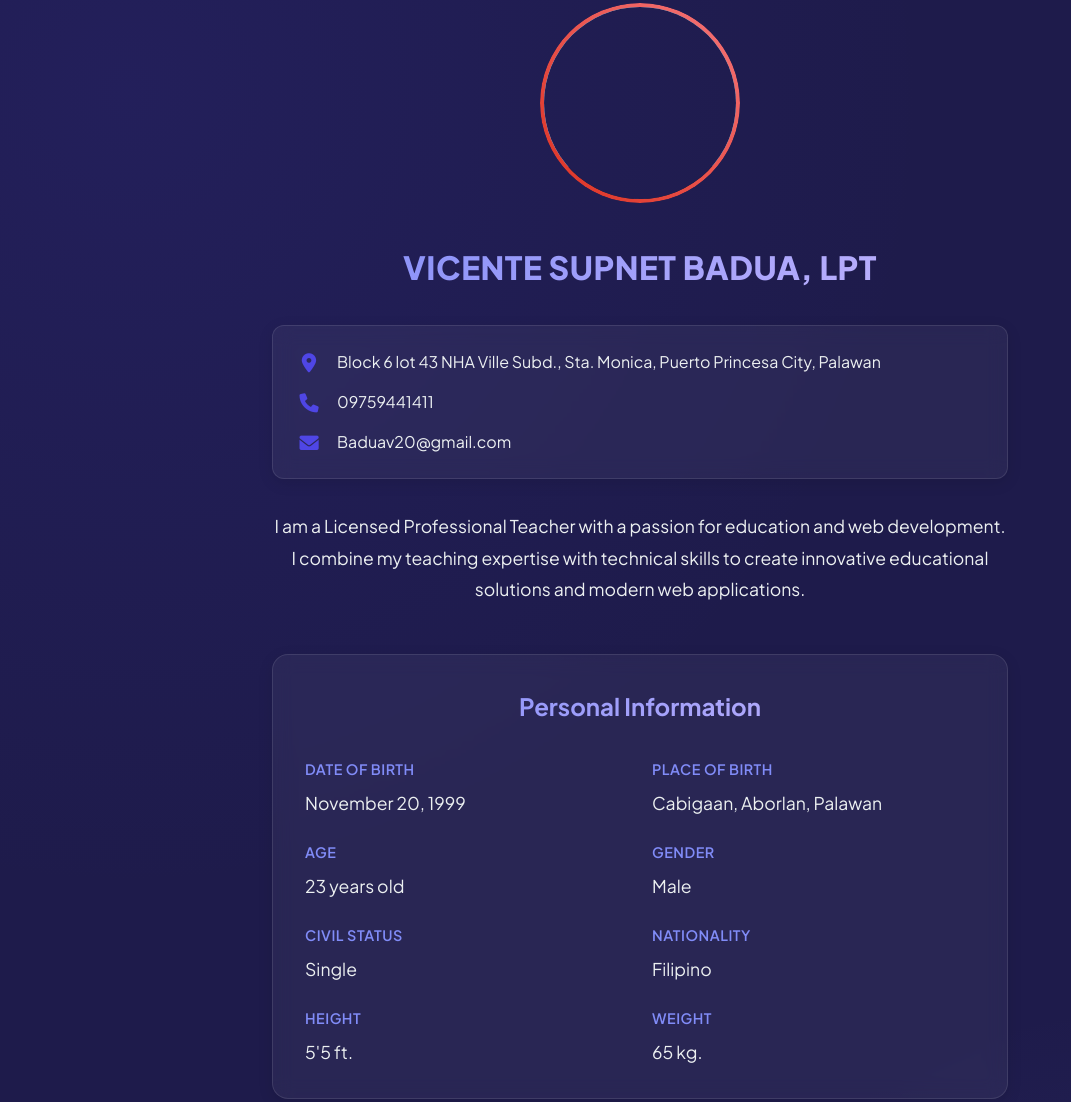
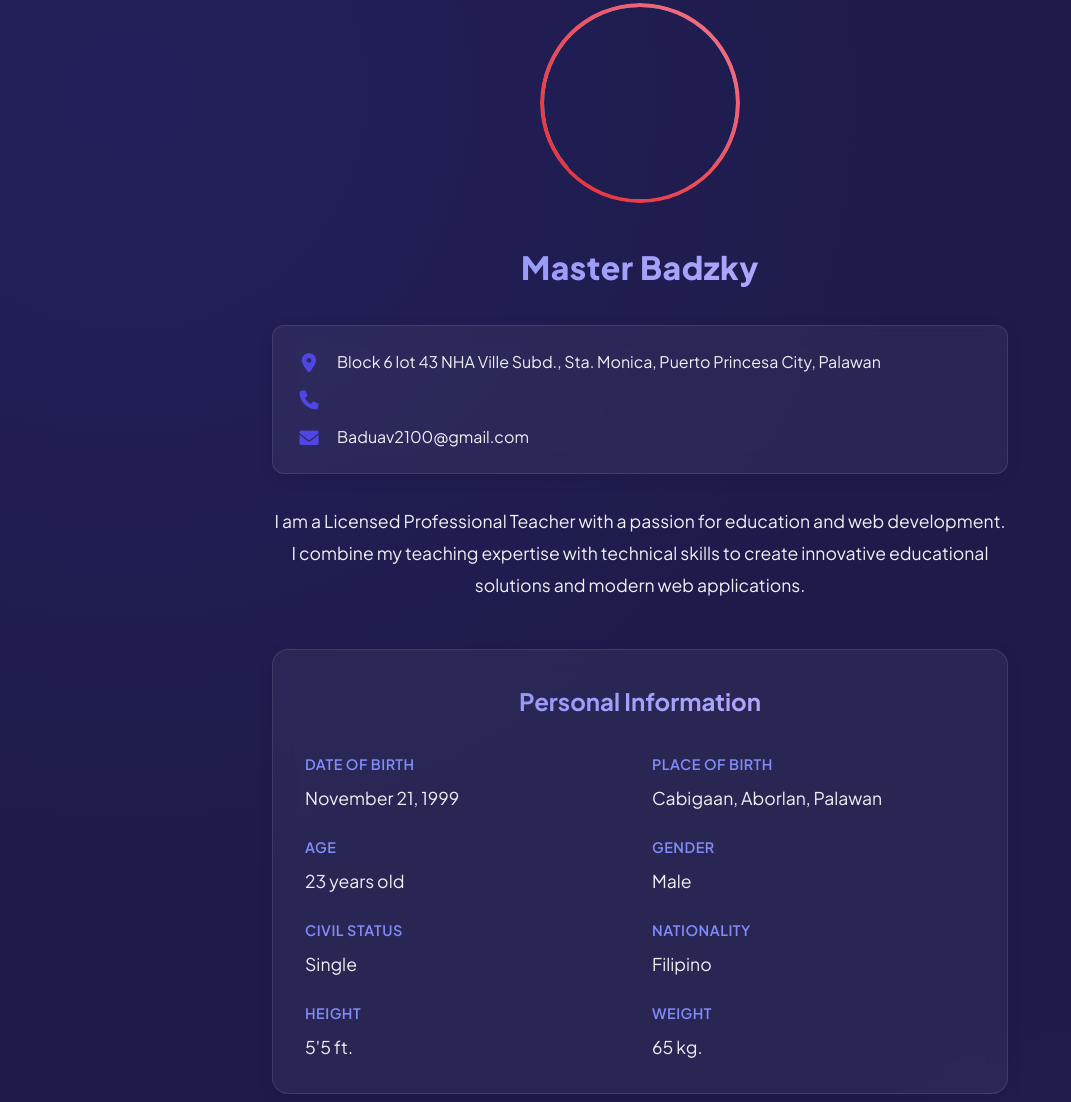
Before and after one commit to badzky/myportfolio, a plain HTML site: page index.html in a window 1280 px wide. Shown: the part 867-1969 px from the top of the page, without its empty margins (0-1071 px from the left). Drawn offline with Linux system fonts and the light colour scheme.

Commit message:
Update index.html

```diff
--- a/index.html
+++ b/index.html
@@ -26,7 +26,7 @@
 
     <section id="home" class="hero">
         <div class="hero-content">
-            <h1 class="animate-text">Hi, I'm <span class="highlight">Badua,Vicente S.</span></h1>
+            <h1 class="animate-text">Hi, I'm <span class="highlight">Davinci.</span></h1>
             <p class="animate-text">Licensed Professional Teacher & Web Developer</p>
             <p class="animate-text current-education">Currently pursuing Master in Information Technology</p>
             <div class="cta-buttons">
@@ -44,7 +44,7 @@
                     <img src="Profile.jpg" alt="Profile" class="profile-pic">
                 </div>
                 <div class="professional-title">
-                    <h3>VICENTE SUPNET BADUA, LPT</h3>
+                    <h3>Master Badzky</h3>
                 </div>
                 <div class="contact-details">
                     <div class="contact-item">
@@ -53,11 +53,11 @@
                     </div>
                     <div class="contact-item">
                         <i class="fas fa-phone"></i>
-                        <span>09759441411</span>
+
                     </div>
                     <div class="contact-item">
                         <i class="fas fa-envelope"></i>
-                        <span>Baduav20@gmail.com</span>
+                        <span>Baduav2100@gmail.com</span>
                     </div>
                 </div>
                 <p>I am a Licensed Professional Teacher with a passion for education and web development.
@@ -68,7 +68,7 @@
                     <div class="info-grid">
                         <div class="info-item">
                             <span class="info-label">Date of Birth</span>
-                            <span class="info-value">November 20, 1999</span>
+                            <span class="info-value">November 21, 1999</span>
                         </div>
                         <div class="info-item">
                             <span class="info-label">Place of Birth</span>
@@ -204,4 +204,5 @@
 
     <script src="script.js"></script>
 </body>
+
 </html>
```
